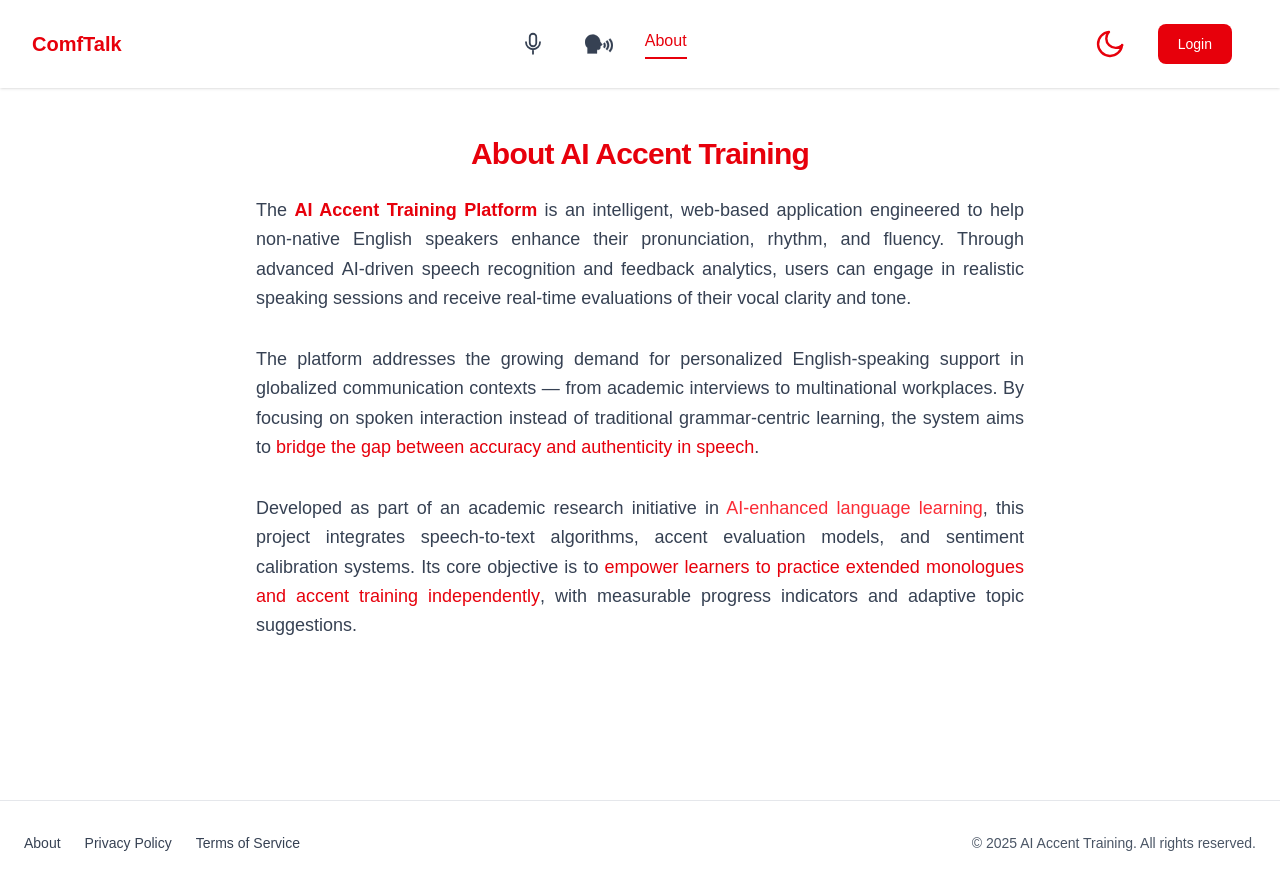
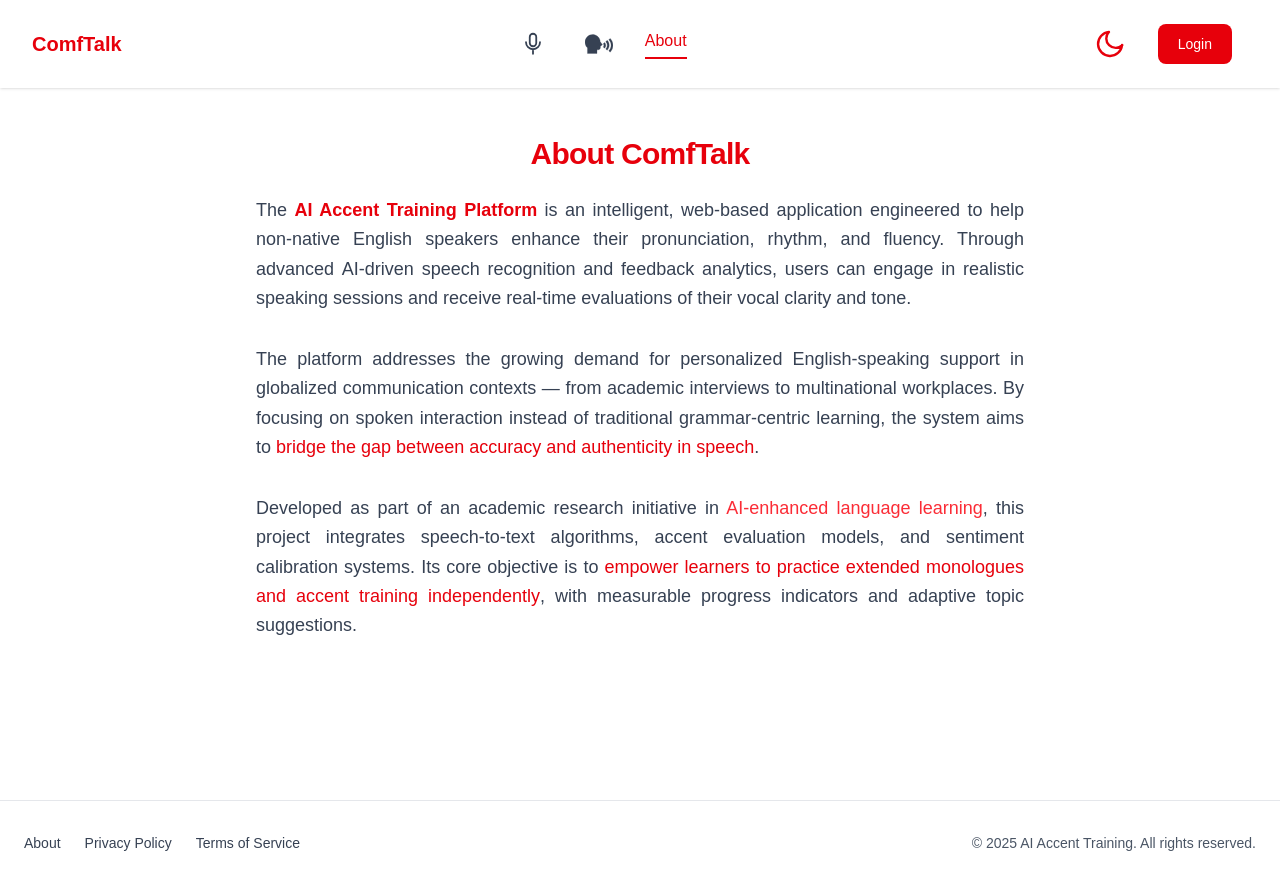
Before and after one commit to SamuelHein26/ai-speech-accent-practice, a Next.js app in the folder frontend/: page /about in a window 1280 px wide. Built offline with nearby package versions, Linux system fonts and the light colour scheme.

Commit message:
design changes

```diff
--- a/frontend/app/about/page.tsx
+++ b/frontend/app/about/page.tsx
@@ -10,7 +10,7 @@ export default function About() {
       <div className="max-w-3xl text-center">
         {/* Header */}
         <h1 className="text-3xl font-extrabold text-red-600 dark:text-red-500 mb-6 tracking-tight">
-          About AI Accent Training
+          About ComfTalk
         </h1>
 
         {/* Description */}
--- a/frontend/app/components/Footer.tsx
+++ b/frontend/app/components/Footer.tsx
@@ -11,13 +11,13 @@ export default function Footer() {
             About
           </a>
           <a
-            href="/privacy"
+            href="/#"
             className="hover:text-red-600 dark:hover:text-red-400 transition"
           >
             Privacy Policy
           </a>
           <a
-            href="/terms"
+            href="/#"
             className="hover:text-red-600 dark:hover:text-red-400 transition"
           >
             Terms of Service
--- a/frontend/app/page.tsx
+++ b/frontend/app/page.tsx
@@ -54,7 +54,7 @@ export default function Home() {
 
           {/* Tile Description */}
           <p className="text-lg text-gray-600 dark:text-gray-300 text-center max-w-md leading-relaxed">
-            Speak freely for <strong>3–5 minutes</strong>. The AI monitors your flow and intelligently suggests new topic bubbles to keep your narrative continuous.
+            Speak freely for <strong>3 minutes</strong>. The AI monitors your flow and intelligently suggests new topic bubbles to keep your narrative continuous.
           </p>
         </Link>
 
```
